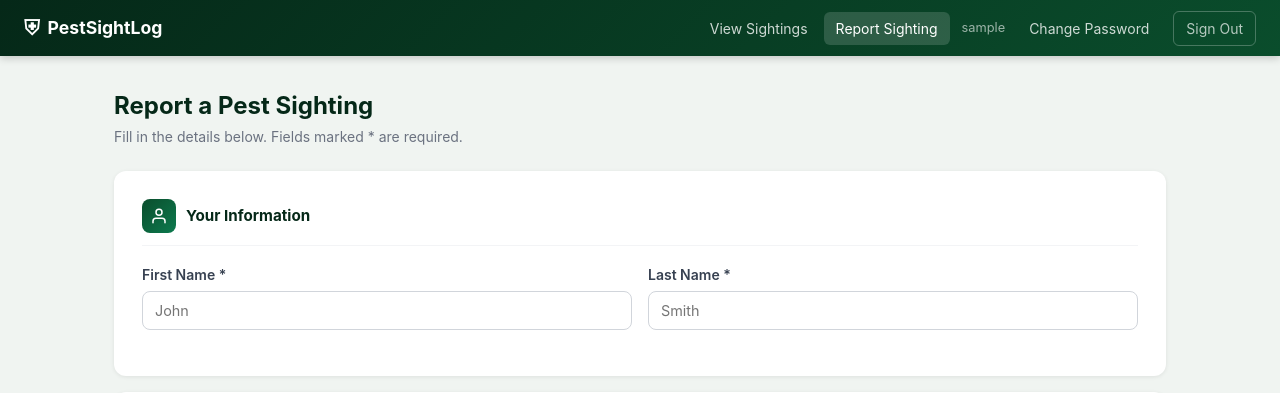
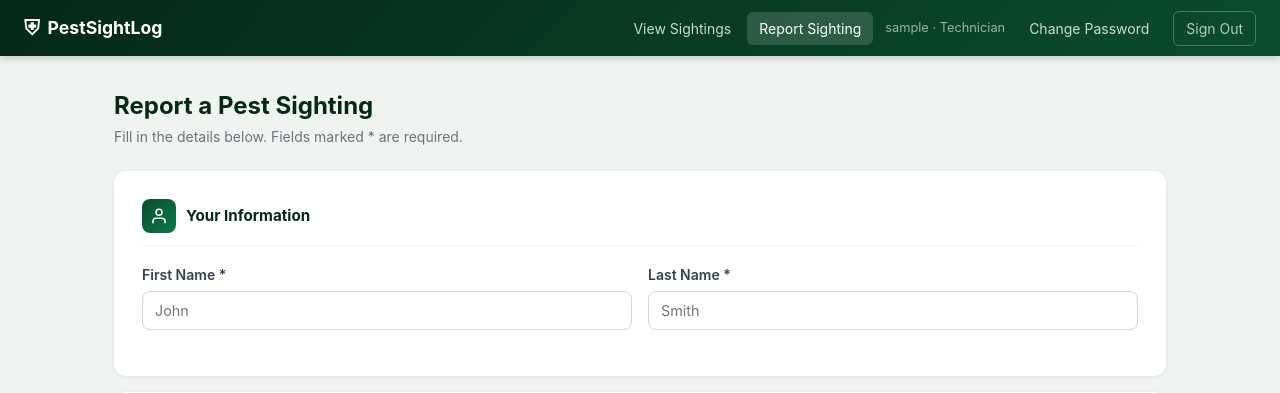
Before and after one commit to Jonjohnson9441/PestSightLogFlask, a Flask app: page /report in a window 1280 px wide. Shown: the top 393 px of the page. Run offline with Flask 3, Linux system fonts and the light colour scheme; the visitor is signed in with stand-in values (Sample User, id 1).

Commit message:
Rename User role to Technician

```diff
--- a/templates/base.html
+++ b/templates/base.html
@@ -20,7 +20,7 @@
       {% if current_user.is_admin %}
       <a href="{{ url_for('manage_users') }}" class="{{ 'active' if request.endpoint == 'manage_users' }}">Manage Users</a>
       {% endif %}
-      <span class="nav-user">{{ current_user.username }}{% if current_user.is_admin %} &middot; Admin{% endif %}</span>
+      <span class="nav-user">{{ current_user.username }} &middot; {% if current_user.is_admin %}Admin{% else %}Technician{% endif %}</span>
       <a href="{{ url_for('change_password') }}" class="{{ 'active' if request.endpoint == 'change_password' }}">Change Password</a>
       <a href="{{ url_for('logout') }}" class="nav-logout">Sign Out</a>
     </div>
--- a/templates/users.html
+++ b/templates/users.html
@@ -51,7 +51,7 @@
           {% if u.is_admin %}
           <span class="badge badge-admin">Admin</span>
           {% else %}
-          <span class="badge badge-user">User</span>
+          <span class="badge badge-user">Technician</span>
           {% endif %}
         </td>
         <td>{{ u.sightings|length }}</td>
```
